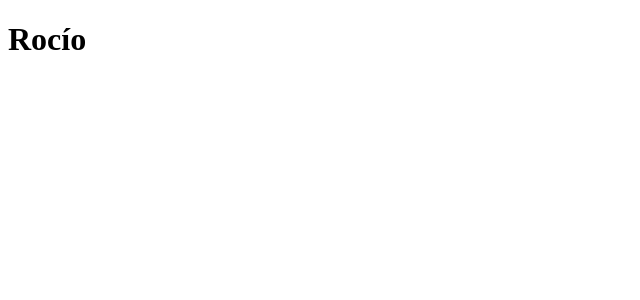
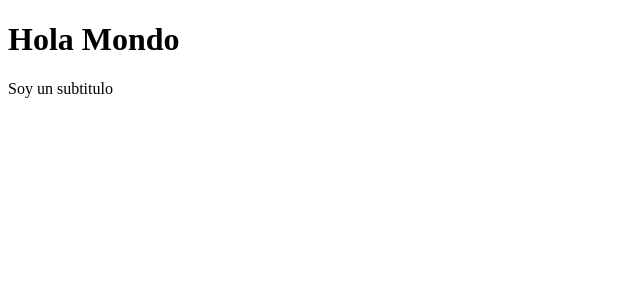
Before and after one commit to SilvanaZ/Thounder_Clouds, a React (Vite) app in the folder ThunderClouds-app/: page / in a window 1280 px wide. Shown: the top 300 px of the page, without its empty margins (0-640 px from the left). Built offline with nearby package versions, Linux system fonts and the light colour scheme.

Commit message:
Update FirstApp.jsx

```diff
--- a/ThunderClouds-app/src/FirstApp.jsx
+++ b/ThunderClouds-app/src/FirstApp.jsx
@@ -1,3 +1,15 @@
+//import { Fragment } from "react";
+const newMessage = {
+  message: "Hola meme",
+  title: "mosho",
+};
+
 export const FirstApp = () => {
-  return <h1>Rocío</h1>;
+  return (
+    <>
+      <h1>Hola Mondo</h1>
+      {/*<code>{JSON.stringify(newMessage)}</code>*/}
+      <p>Soy un subtitulo</p>
+    </>
+  );
 };
```
